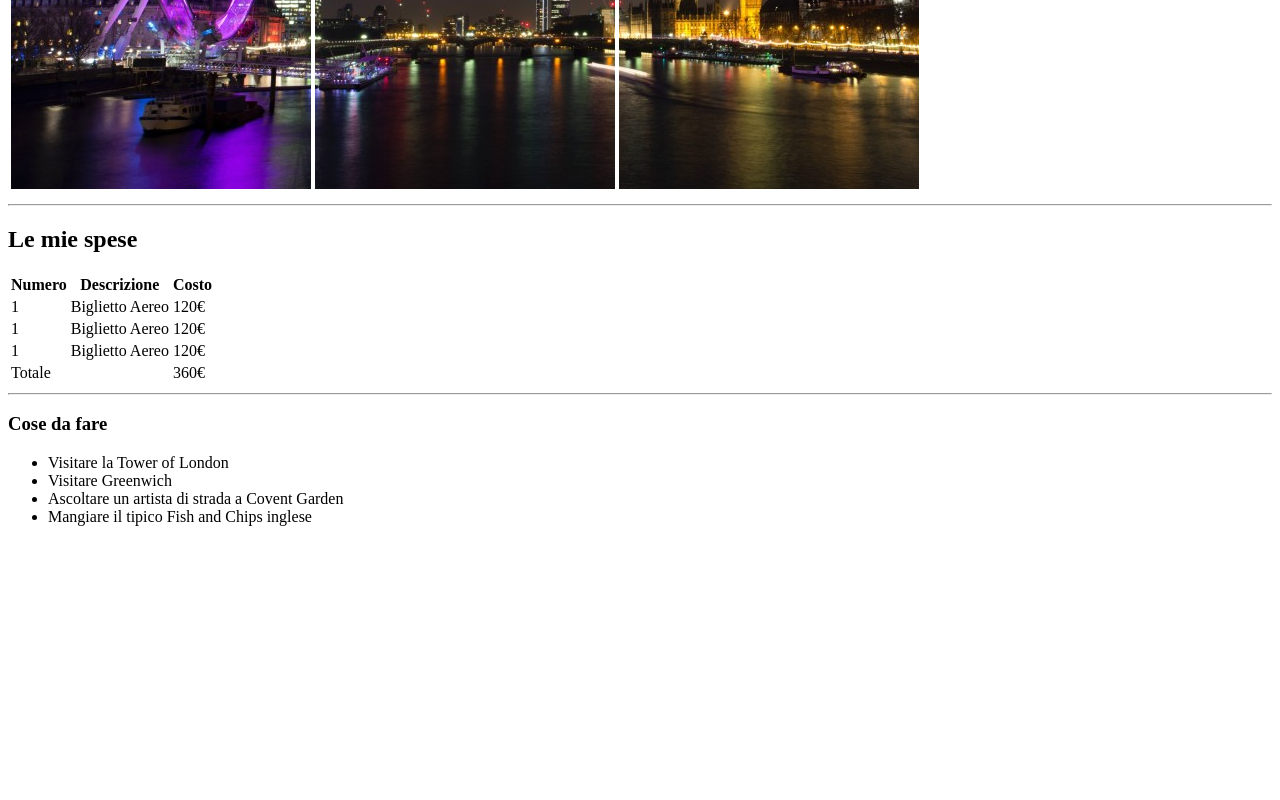
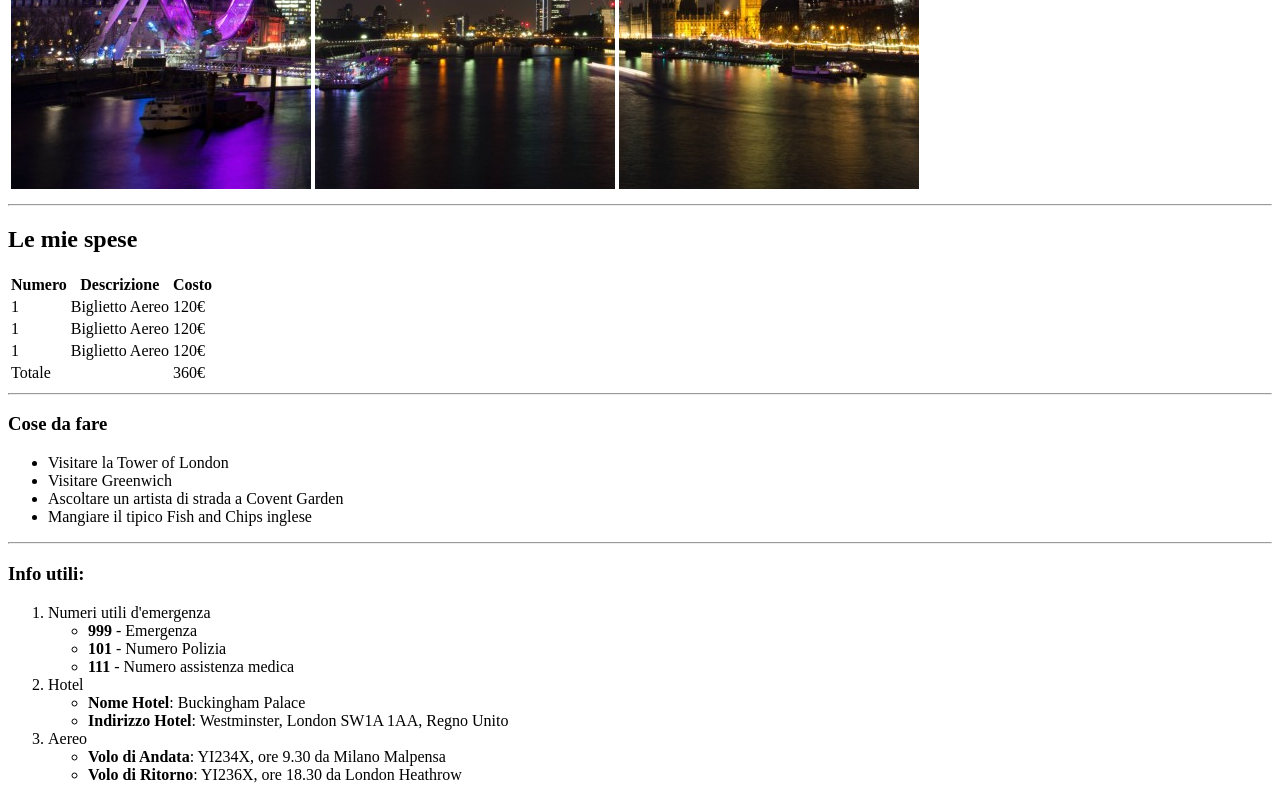
Before and after one commit to GiosciaFra/html-london-trip, a plain HTML site: page index.html in a window 1280 px wide. Shown: the part 494-1294 px from the top of the page. Before the commit the page ends 1036 px from the top, so only its background shows below. Drawn offline with Linux system fonts and the light colour scheme.

Commit message:
commenti, liste con sottoelementi e div della sezione info utili

```diff
--- a/index.html
+++ b/index.html
@@ -25,7 +25,7 @@
 
     <hr>
 
-    <!--  -->
+    <!-- Tabella 'le mie spese' -->
     <div>
 
         <h2>Le mie spese</h2>
@@ -73,6 +73,7 @@
 
     <hr>
 
+    <!-- lista non ordinata -->
     <div>
 
         <h3>Cose da fare</h3>
@@ -86,6 +87,48 @@
 
     </div>
 
+    <hr>
+
+    <!-- Lista ordinata e lista interna -->
+    <div>
+
+        <h3>Info utili:</h3>
+
+        <ol>
+            <li>
+                Numeri utili d'emergenza
+                <ul>
+
+                    <li><strong>999 </strong>- Emergenza</li>
+                    <li><strong>101 </strong>- Numero Polizia</li>
+                    <li><strong>111 </strong>- Numero assistenza medica</li>
+
+                </ul>
+            </li>
+
+            <li>
+                Hotel
+                <ul>
+
+                    <li><strong>Nome Hotel</strong>: Buckingham Palace</li>
+                    <li><strong>Indirizzo Hotel</strong>: Westminster, London SW1A 1AA, Regno Unito</li>
+
+                </ul>
+            </li>
+
+            <li>
+                Aereo
+                <ul>
+
+                    <li><strong>Volo di Andata</strong>: YI234X, ore 9.30 da Milano Malpensa</li>
+                    <li><strong>Volo di Ritorno</strong>: YI236X, ore 18.30 da London Heathrow</li>
+
+                </ul>
+            </li>
+        </ol>
+
+    </div>
+
 
 
 </body>
```
